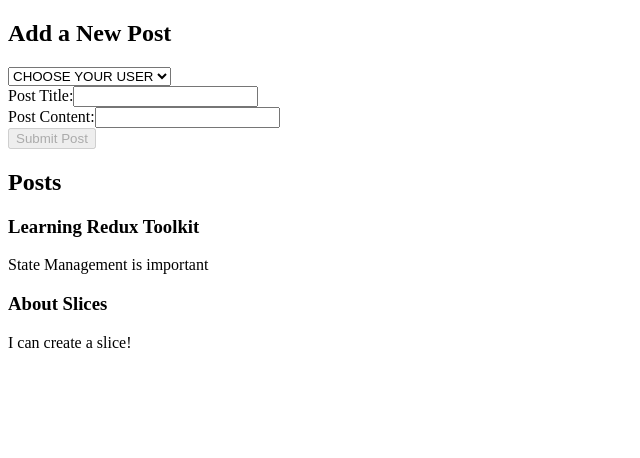
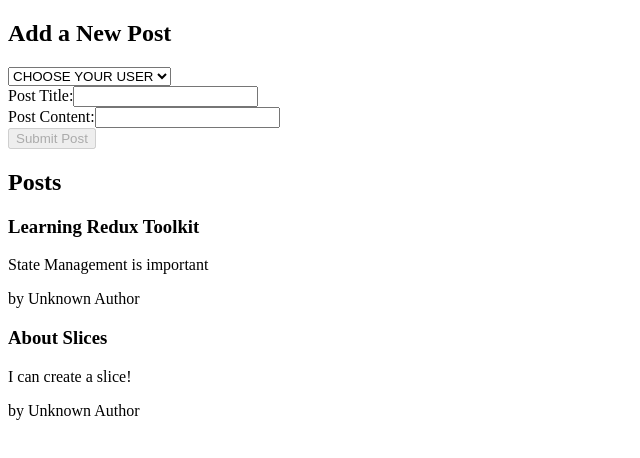
Before and after one commit to pn-code/redux-practice, a React (Vite) app: page / in a window 1280 px wide. Shown: the top 458 px of the page, without its empty margins (0-640 px from the left). Built offline with nearby package versions, Linux system fonts and the light colour scheme.

Commit message:
Built and implemented postAuthor in PostsList

```diff
--- /dev/null
+++ b/src/features/posts/PostAuthor.jsx
@@ -0,0 +1,12 @@
+import React from "react";
+import { useSelector } from "react-redux";
+import { selectAllUsers } from "../users/usersSlice";
+
+const PostAuthor = ({ userId }) => {
+    const users = useSelector(selectAllUsers);
+    const author = users.find((user) => user.id == userId);
+
+    return <span>by {author ? author.name : "Unknown Author"}</span>;
+};
+
+export default PostAuthor;
--- a/src/features/posts/PostsList.jsx
+++ b/src/features/posts/PostsList.jsx
@@ -1,6 +1,7 @@
 import React from "react";
 import { useSelector } from "react-redux";
 import { selectAllPosts } from "./postsSlice";
+import PostAuthor from "./PostAuthor";
 
 const PostsList = () => {
     // After creating component, useSelector to reference global state like so.
@@ -11,6 +12,9 @@
         <article key={post.id}>
             <h3>{post.title}</h3>
             <p>{post.content.substring(0, 100)}</p>
+            <p>
+                <PostAuthor userId={post.userId}/>
+            </p>
         </article>
     ));
 
```
